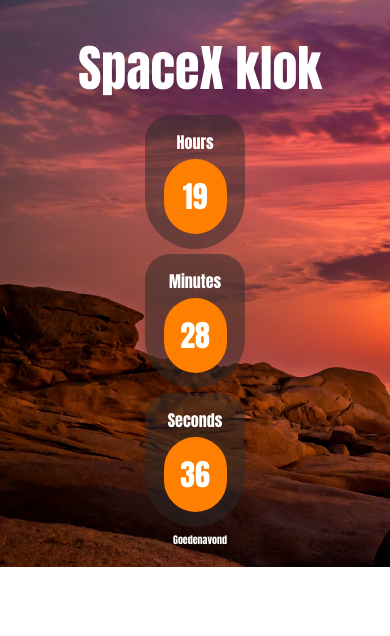
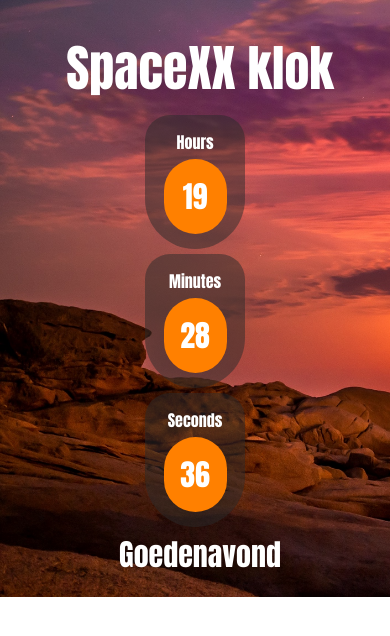
Before and after one commit to 17040337/Challenge-2, a plain HTML site: page index.html in a window 390 px wide. Drawn offline with nearby package versions, Linux system fonts and the light colour scheme.

Commit message:
Changetest

```diff
--- a/index.html
+++ b/index.html
@@ -8,7 +8,7 @@
         <link rel="stylesheet" type="text/css" href="style/mobile.css">
         <link rel="stylesheet" type="text/css" href="style/tablet.css">
         <link rel="stylesheet" type="text/css" href="style/desktop.css">
-        <h1 id="headerspace">SpaceX klok</h1>
+        <h1 id="headerspace">SpaceXX klok</h1>
     </head>
     <body>
         <div id="clockdiv">
--- a/style/mobile.css
+++ b/style/mobile.css
@@ -25,6 +25,6 @@
 
     #text{
         margin: 0px 0px 20px 10px;
-        font-size: 10px;
+        font-size: 30px;
     }
 }
```
